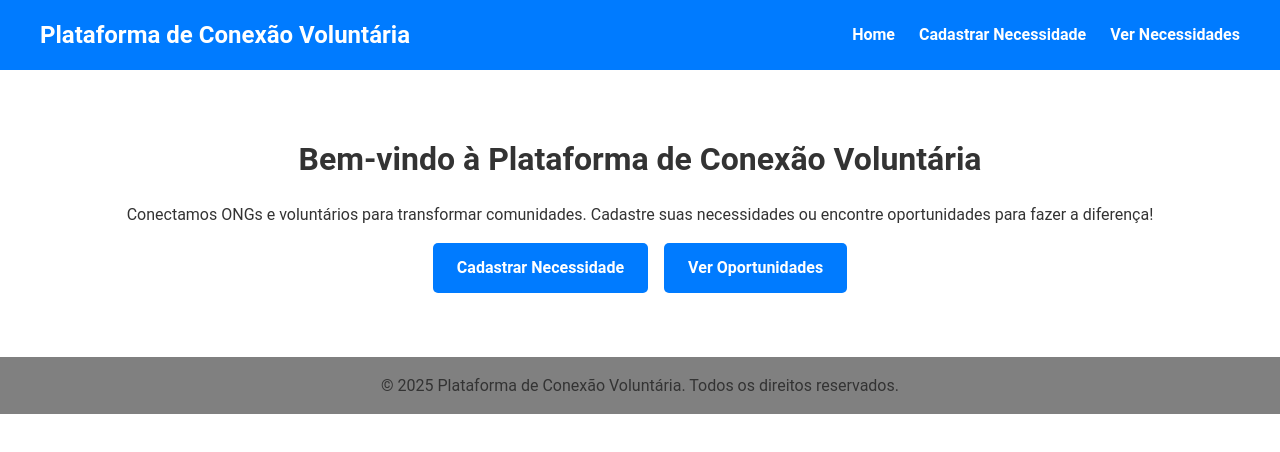
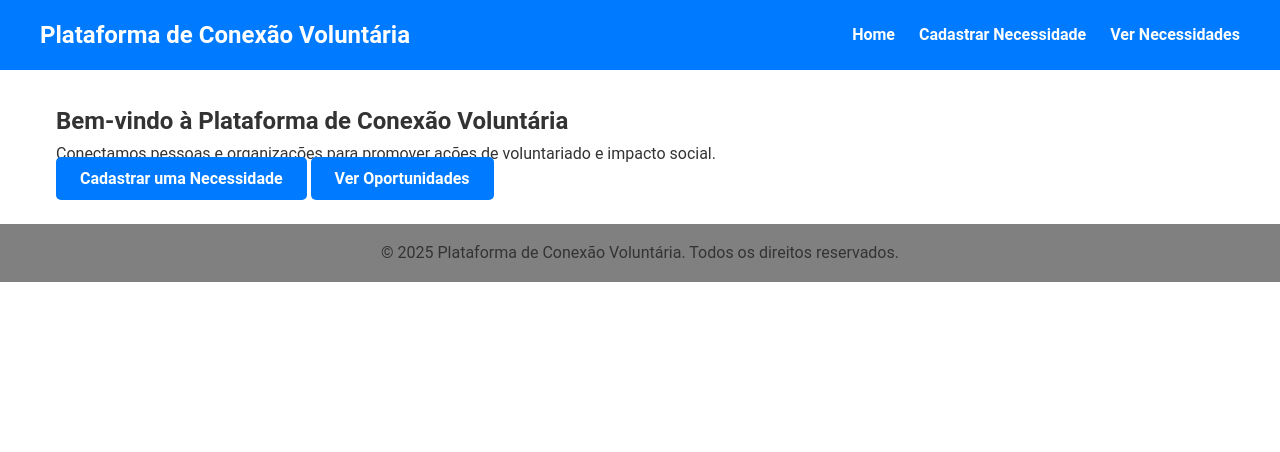
Before and after one commit to ViniBalleh004/Projeto-Volunt-rio, a plain HTML site: page index.html in a window 1280 px wide. Drawn offline with Linux system fonts and the light colour scheme.

Commit message:
Adiciona importação de fonte Inter em cadastro.html; index.html e vizualizacao.html e Atualização do index.html com estrutura consistente para a importação de fonte Inter

```diff
--- a/index.html
+++ b/index.html
@@ -3,7 +3,8 @@
 <head>
   <meta charset="UTF-8">
   <meta name="viewport" content="width=device-width, initial-scale=1.0">
-  <title>Plataforma de Conexão Voluntária - Home</title>
+  <title>Plataforma de Conexão Voluntária</title>
+  <link rel="stylesheet" href="https://fonts.googleapis.com/css2?family=Inter:wght@400;500;600;700&display=swap">
   <link rel="stylesheet" href="css/styles.css">
 </head>
 <body>
@@ -14,18 +15,18 @@
       <ul>
         <li><a href="index.html">Home</a></li>
         <li><a href="cadastro.html">Cadastrar Necessidade</a></li>
-        <li><a href="visualização.html">Ver Necessidades</a></li>
+        <li><a href="visualizacao.html">Ver Necessidades</a></li>
       </ul>
     </nav>
   </header>
 
   <!-- Conteúdo Principal -->
   <main>
-    <section class="hero">
+    <section class="home-section">
       <h2>Bem-vindo à Plataforma de Conexão Voluntária</h2>
-      <p>Conectamos ONGs e voluntários para transformar comunidades. Cadastre suas necessidades ou encontre oportunidades para fazer a diferença!</p>
-      <div class="cta-buttons">
-        <a href="cadastro.html" class="btn">Cadastrar Necessidade</a>
+      <p>Conectamos pessoas e organizações para promover ações de voluntariado e impacto social.</p>
+      <div class="home-actions">
+        <a href="cadastro.html" class="btn">Cadastrar uma Necessidade</a>
         <a href="visualizacao.html" class="btn">Ver Oportunidades</a>
       </div>
     </section>
@@ -33,7 +34,7 @@
 
   <!-- Rodapé -->
   <footer>
-    <p>&copy; 2025 Plataforma de Conexão Voluntária. Todos os direitos reservados.</p>
+    <p>© 2025 Plataforma de Conexão Voluntária. Todos os direitos reservados.</p>
   </footer>
 </body>
 </html>
```
Also changed, not shown: cadastro.html (+1 -0 lines), visualizacao.html (+1 -0 lines).
